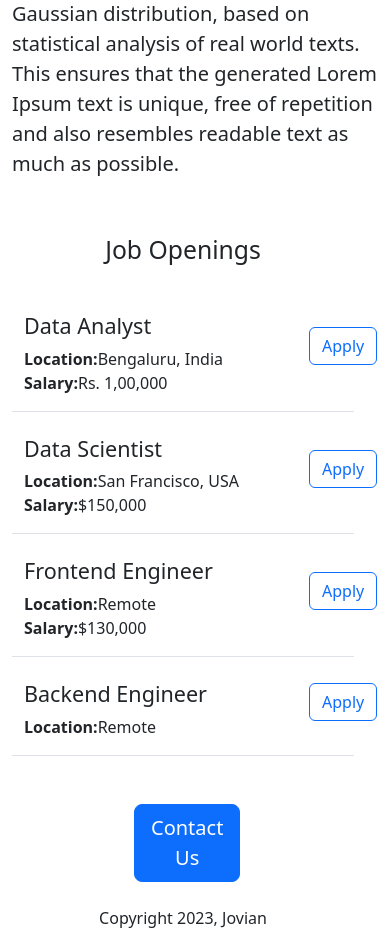
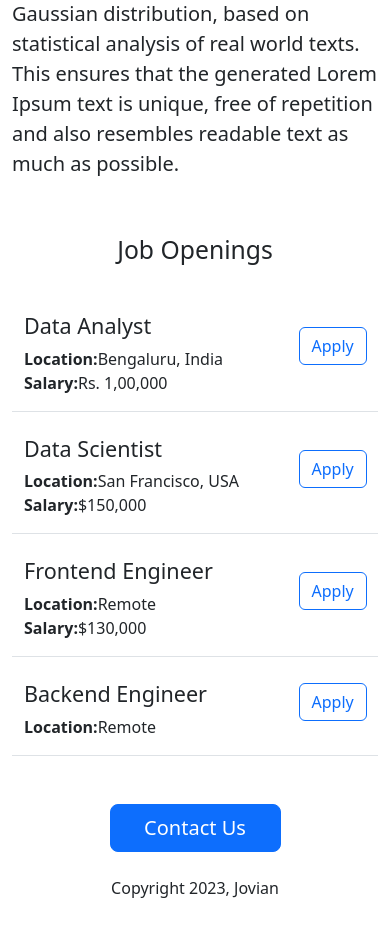
Before and after one commit to JGiannini/jamie-careers-website, a Flask app: page / in a window 390 px wide. Shown: the part 732-1678 px from the top of the page. After the commit the page ends 1630 px from the top, so only its background shows below. Run offline with Flask 2, Linux system fonts and the light colour scheme.

Commit message:
Updated responsive layout for mobile devices

```diff
--- a/templates/home.html
+++ b/templates/home.html
@@ -23,6 +23,8 @@
         <div class="col-12">
           <h1 class="text-center mt-4 mb-4">{{company_name}} Careers</h1>
           <h2 class="text-center mt-4 mb-4">About {{company_name}}</h2>
+        </div>
+      </div>
       <div class="row" style="margin-bottom:16px;">
           <div class="col-md-6">
             <p class="lead">
@@ -32,20 +34,20 @@
           </div>
          <div class="d-none d-md-block col-md-6">
           <img class="img-fluid object-fit-cover" src="/static/person_working.jpg" style="height:320px;border-radius:4px;">
-        </div
-      </div>
          </div>
       </div>
       <div class="row">
-        <div class="col">
+        <div class="col-12">
           <h2 class="text-center mt-4 mb-4">Job Openings</h2>
+        </div>
+      </div>
+
         <lead>
           {% for job_get in jobs %} {% include 'jobitem.html' %} {% endfor %}
         </lead>
-        </div>
-      </div>
+
       <div class="row">
-        <div class="d-grid col-4 col-md-4 col-lg-2 mt-5 mx-auto">
+        <div class="d-grid col-6 col-md-4 col-lg-2 mt-5 mx-auto col-sm-4">
           <button class="btn btn-primary btn-lg">Contact Us</button>
         </div>
       </div>
--- a/templates/jobitem.html
+++ b/templates/jobitem.html
@@ -1,6 +1,7 @@
+<div>
 <div class="container">
   <div class="row border-bottom pb-3">
-    <div class="col-10 col-lg-11">
+    <div class="col-sm-9 col-md-10 col-lg-11 col-9">
         <h4 class="mt-4">{{job_get['title']}}</h4>
           <div>
             <b>Location:</b>{{job_get['location']}}
@@ -11,7 +12,7 @@
           </div>
           {% endif %}
       </div>
-      <div class="col-2 col-lg-1 my-auto">
+      <div class="col-sm-3 col-md-2 col-lg-1 col-3 my-auto text-center">
           <button type="button" class="btn btn-outline-primary mt-2">
             Apply
           </button>
```
Lines whose indentation alone changed are shown as unchanged.
